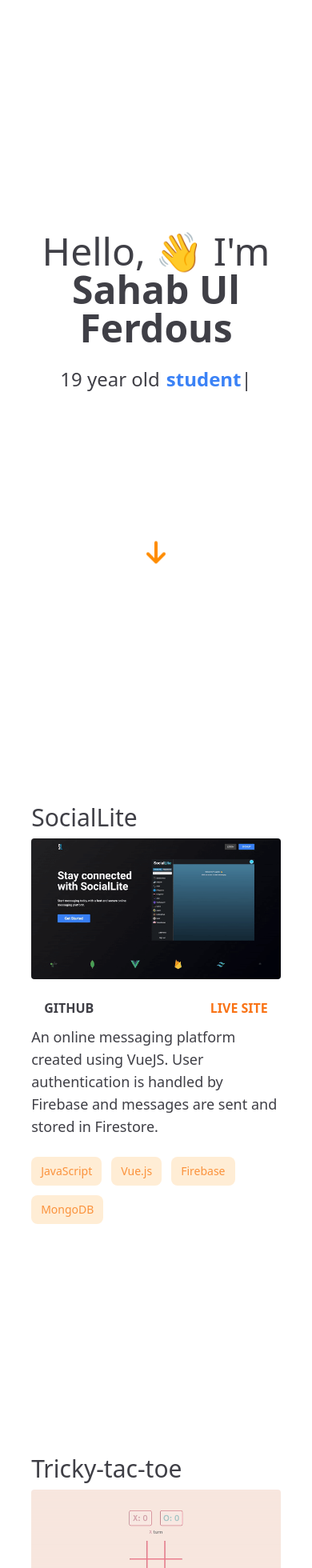
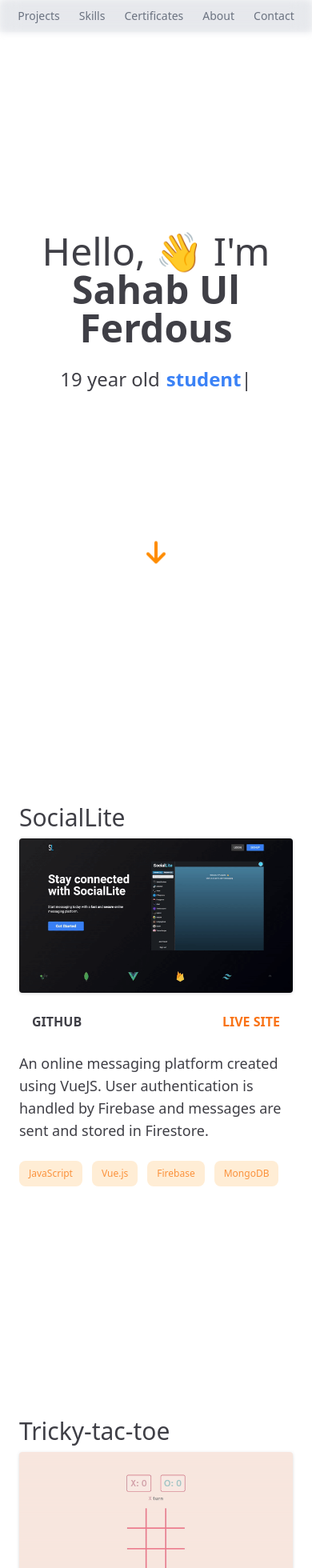
Before and after one commit to FPLCodes/Personal-portfolio, a Next.js app: page / in a window 390 px wide. Shown: the top 1960 px of the page at 80% size. Built offline with nearby package versions, Linux system fonts and the light colour scheme.

Commit message:
Optimise mobile view

```diff
--- a/components/Navbar.tsx
+++ b/components/Navbar.tsx
@@ -2,10 +2,10 @@ const sidebarLinks = ["Projects", "Skills", "Certificates", "About", "Contact"];
 
 function Navbar() {
   return (
-    <nav className="fixed w-full top-0 h-10 z-50 invisible sm:visible text-zinc-600 font-light text-center">
+    <nav className="fixed w-full top-0 h-10 z-50 text-zinc-600 font-light text-center">
       <div className="absolute h-full w-full blur-sm bg-gray-200"></div>
       <div className="absolute h-full w-full backdrop-blur-md"></div>
-      <ul className="flex flex-row justify-center h-full items-center text-sm space-x-12">
+      <ul className="flex flex-row justify-center h-full items-center text-sm space-x-6 md:space-x-12">
         {sidebarLinks.map((link, index) => (
           <li
             key={index}
--- a/components/Project.tsx
+++ b/components/Project.tsx
@@ -16,16 +16,18 @@ export default function Project(props: Props) {
       data-aos="fade-left"
       data-aos-duration="700"
       data-aos-once="true"
-      className="flex flex-col flex-1 gap-y-2 w-5/6 lg:w-2/3 xl:1/2 self-center"
+      className="flex flex-col flex-1 gap-y-2 max-w-7xl lg:max-w-5xl self-center"
     >
       <h1 className="w-full text-3xl">{props.title}</h1>
-      <div className="flex flex-col gap-y-2 md:flex-row gap-x-5">
+      <div className="flex flex-col gap-y-2 md:flex-row gap-x-6">
         <div className="w-full flex flex-col row-2 gap-y-6">
-          <Image
-            className="rounded"
-            src={props.image}
-            alt="Short demo gif of SocialLite"
-          />
+          <div className="drop-shadow">
+            <Image
+              className="rounded"
+              src={props.image}
+              alt="Short demo gif of SocialLite"
+            />
+          </div>
           <div className="flex justify-between px-4">
             <div className="line">
               <a
@@ -49,25 +51,25 @@ export default function Project(props: Props) {
             </div>
           </div>
         </div>
-        <div className="w-full flex flex-col gap-y-2">
+        <div className="w-full flex flex-col">
           <p
             data-aos="fade-left"
             data-aos-duration="500"
             data-aos-delay="100"
             data-aos-once="true"
-            className="mb-4 text-lg font-light"
+            className="mb-6 mt-4 md:mt-0 text-lg font-light"
           >
             {props.description}
           </p>
           <div>
-            <div className="flex flex-wrap gap-x-3 gap-y-3 text-sm cursor-default">
+            <div className="flex flex-wrap gap-x-3 gap-y-3 text-xs lg:text-sm lg:font-medium cursor-default">
               {props.tags.map((tag, idx) => (
                 <p
                   data-aos="fade-left"
                   data-aos-duration="500"
                   data-aos-delay={((idx + 1) * 100).toString()}
                   data-aos-once="true"
-                  className="py-2 px-3 rounded-lg text-orange-400 font-medium transition-all duration-300 bg-orange-100 hover:bg-orange-200 hover:shadow-md"
+                  className="py-2 px-3 rounded-lg text-orange-400 transition-all duration-300 bg-orange-100 hover:bg-orange-200 hover:shadow-md"
                 >
                   {tag}
                 </p>
--- a/components/Projects.tsx
+++ b/components/Projects.tsx
@@ -7,7 +7,10 @@ import Project from "./Project";
 
 function Projects() {
   return (
-    <section id="projects" className="flex flex-col w-full gap-y-72 pt-40">
+    <section
+      id="projects"
+      className="flex flex-col w-full gap-y-72 mt-40 px-2 md:px-0"
+    >
       <Project
         title="SocialLite"
         image={SocialLiteDemo}
@@ -32,7 +35,7 @@ function Projects() {
         image={DiscrdClone}
         github="https://github.com/FPLCodes/Discord-Clone"
         site="https://discord-replica.vercel.app/"
-        description="Discord landing page clone created with Next.js, TailwindCSS, and HeadlessUI. A Project aimed at improving my front-end development skills."
+        description="Discord landing page clone created with Next.js, TailwindCSS, and HeadlessUI. Fully responsive and multi-page."
         tags={["TypeScript", "Next.js", "TailwindCSS", "HeadlessUI"]}
       />
 
--- a/pages/index.tsx
+++ b/pages/index.tsx
@@ -75,7 +75,7 @@ const Home: NextPage = () => {
       </Head>
       <Script id="kwes" src="https://kwesforms.com/v2/kwes-script.js" />
 
-      <main className="flex w-full flex-1 flex-col items-center justify-center px-2 sm:px-10 md:px-20 xl:px-40 2xl:px-52 overflow-hidden">
+      <main className="flex w-full flex-1 flex-col items-center justify-center px-4 sm:px-10 md:px-20 xl:px-40 2xl:px-52 overflow-hidden">
         <Navbar />
 
         <ProgressBar />
```
